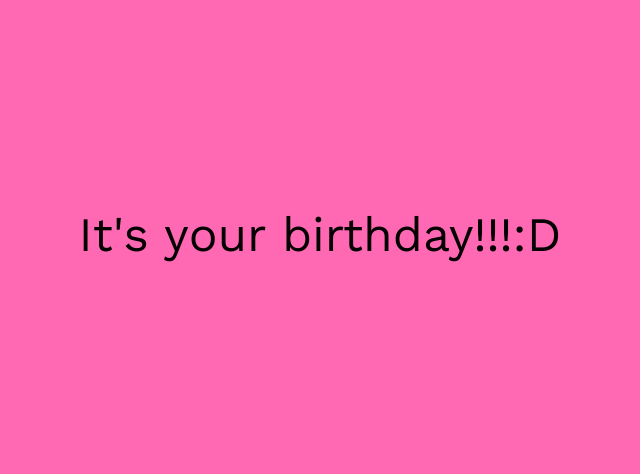
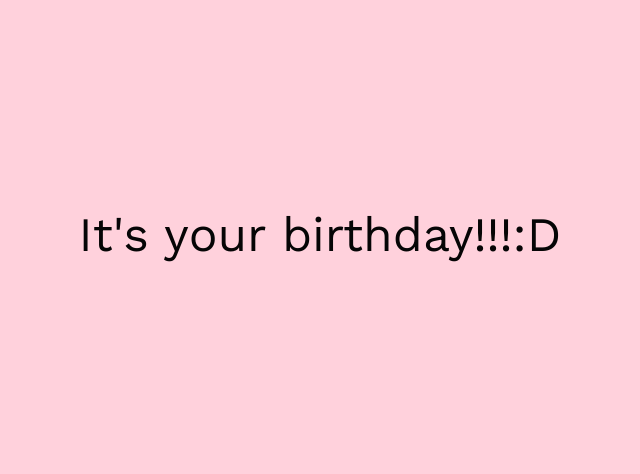
Before and after one commit to sheikh-saifi/happy-birthday, a website: page index.html in a window 1280 px wide. Shown: the part 2-476 px from the top of the page, without its empty margins (320-960 px from the left). Drawn offline with nearby package versions, Linux system fonts and the light colour scheme.

Commit message:
Update style.css

```diff
--- a/style/style.css
+++ b/style/style.css
@@ -5,7 +5,7 @@ html {
 body {
   margin: 0;
   font-family: "Work Sans", sans-serif;
-  background-color: #ff69b4; /* HOT PINK */
+  background-color: #ffd1dc; /* HOT PINK */
 }
 
 .container {
```
